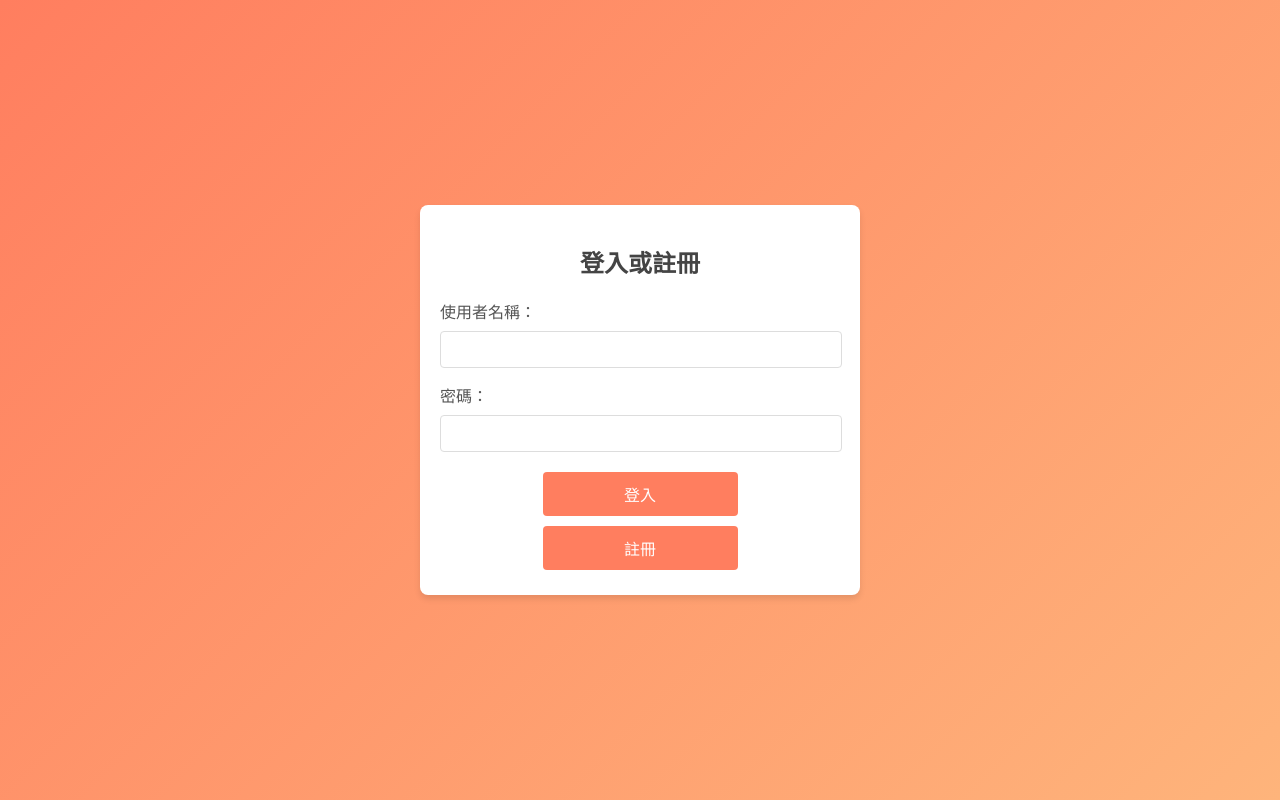
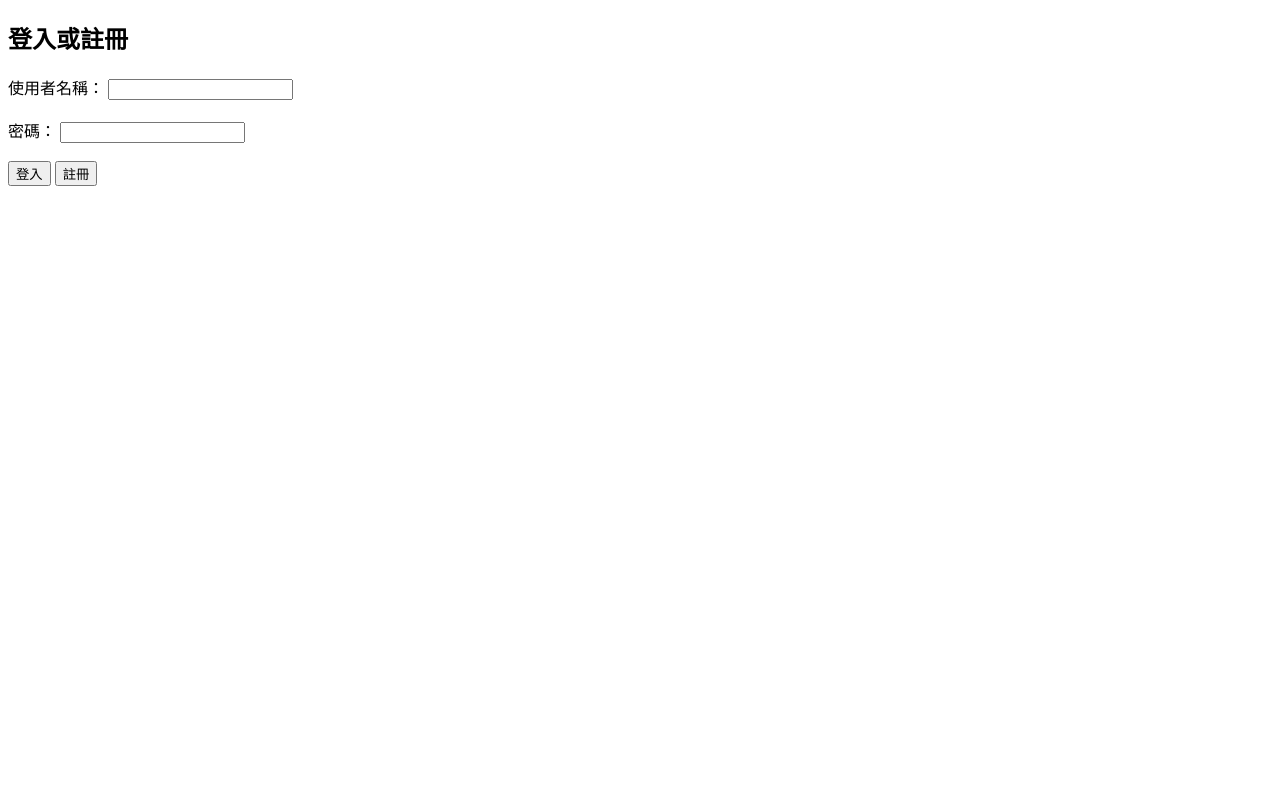
Before and after one commit to zhenkb/pizza-wb, a PHP site: page /login.php in a window 1280 px wide. Run offline with PHP 8.4, Linux system fonts and the light colour scheme.

Commit message:
Update login.php

```diff
--- a/login.php
+++ b/login.php
@@ -21,9 +21,9 @@ if ($_SERVER["REQUEST_METHOD"] === "POST") {
         $stmt->bind_param("ss", $username, $hashed_password);
 
         if ($stmt->execute()) {
-            echo "<div class='message success'>註冊成功！現在可以登入。</div>";
+            echo "註冊成功！現在可以登入。";
         } else {
-            echo "<div class='message error'>註冊失敗：" . $stmt->error . "</div>";
+            echo "註冊失敗：" . $stmt->error;
         }
 
         $stmt->close();
@@ -40,13 +40,14 @@ if ($_SERVER["REQUEST_METHOD"] === "POST") {
 
             if (password_verify($password, $hashed_password)) {
                 $_SESSION['user_id'] = $id;
-                header("Location: home.php"); // 登入成功後跳轉
+                // 登入成功後直接跳轉到 home.php
+                header("Location: home.php");
                 exit();
             } else {
-                echo "<div class='message error'>密碼錯誤！</div>";
+                echo "密碼錯誤！";
             }
         } else {
-            echo "<div class='message error'>使用者不存在！</div>";
+            echo "使用者不存在！";
         }
 
         $stmt->close();
@@ -63,99 +64,18 @@ $conn->close();
     <meta charset="UTF-8">
     <meta name="viewport" content="width=device-width, initial-scale=1.0">
     <title>登入與註冊</title>
-    <style>
-        body {
-            font-family: Arial, sans-serif;
-            background: linear-gradient(135deg, #ff7e5f, #feb47b);
-            display: flex;
-            justify-content: center;
-            align-items: center;
-            min-height: 100vh;
-            margin: 0;
-            color: #333;
-        }
-
-        .container {
-            background: #fff;
-            padding: 20px;
-            border-radius: 8px;
-            box-shadow: 0 4px 6px rgba(0, 0, 0, 0.1);
-            text-align: center;
-            max-width: 400px;
-            width: 100%;
-        }
-
-        h2 {
-            margin-bottom: 20px;
-            color: #444;
-        }
-
-        label {
-            display: block;
-            text-align: left;
-            margin-bottom: 8px;
-            color: #555;
-        }
-
-        input {
-            width: calc(100% - 20px);
-            padding: 10px;
-            margin-bottom: 15px;
-            border: 1px solid #ddd;
-            border-radius: 4px;
-        }
-
-        button {
-            width: calc(50% - 5px);
-            padding: 10px;
-            margin: 5px;
-            border: none;
-            border-radius: 4px;
-            background-color: #ff7e5f;
-            color: #fff;
-            cursor: pointer;
-            font-size: 16px;
-        }
-
-        button:hover {
-            background-color: #feb47b;
-        }
-
-        .message {
-            padding: 10px;
-            margin-bottom: 15px;
-            border-radius: 4px;
-            font-weight: bold;
-        }
-
-        .message.success {
-            background: #d4edda;
-            color: #155724;
-            border: 1px solid #c3e6cb;
-        }
-
-        .message.error {
-            background: #f8d7da;
-            color: #721c24;
-            border: 1px solid #f5c6cb;
-        }
-    </style>
 </head>
 <body>
-    <div class="container">
     <h2>登入或註冊</h2>
     <form method="POST">
         <label for="username">使用者名稱：</label>
-            <input type="text" name="username" id="username" required>
+        <input type="text" name="username" id="username" required><br><br>
 
         <label for="password">密碼：</label>
-            <input type="password" name="password" id="password" required>
+        <input type="password" name="password" id="password" required><br><br>
 
-            <div>
         <button type="submit" name="action" value="login">登入</button>
         <button type="submit" name="action" value="register">註冊</button>
-            </div>
     </form>
-    </div>
 </body>
 </html>
```
Lines whose indentation alone changed are shown as unchanged.
